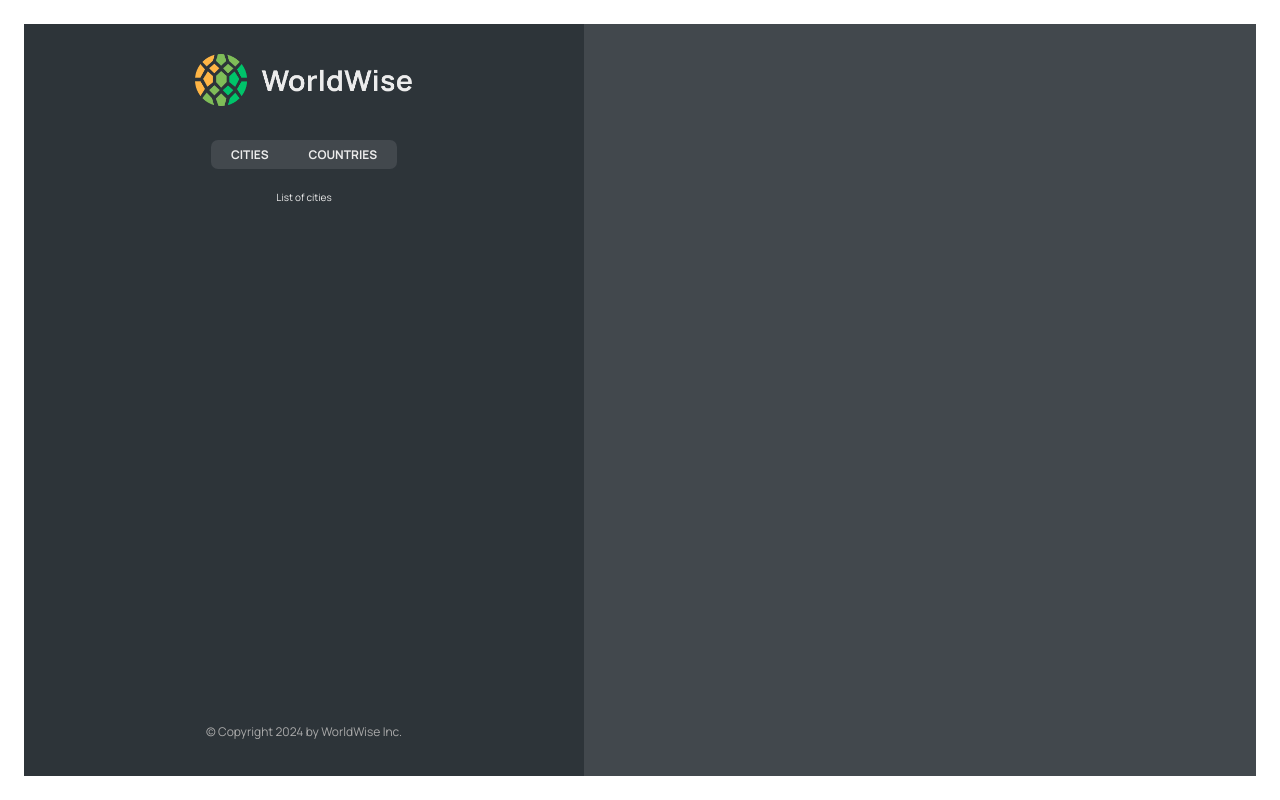
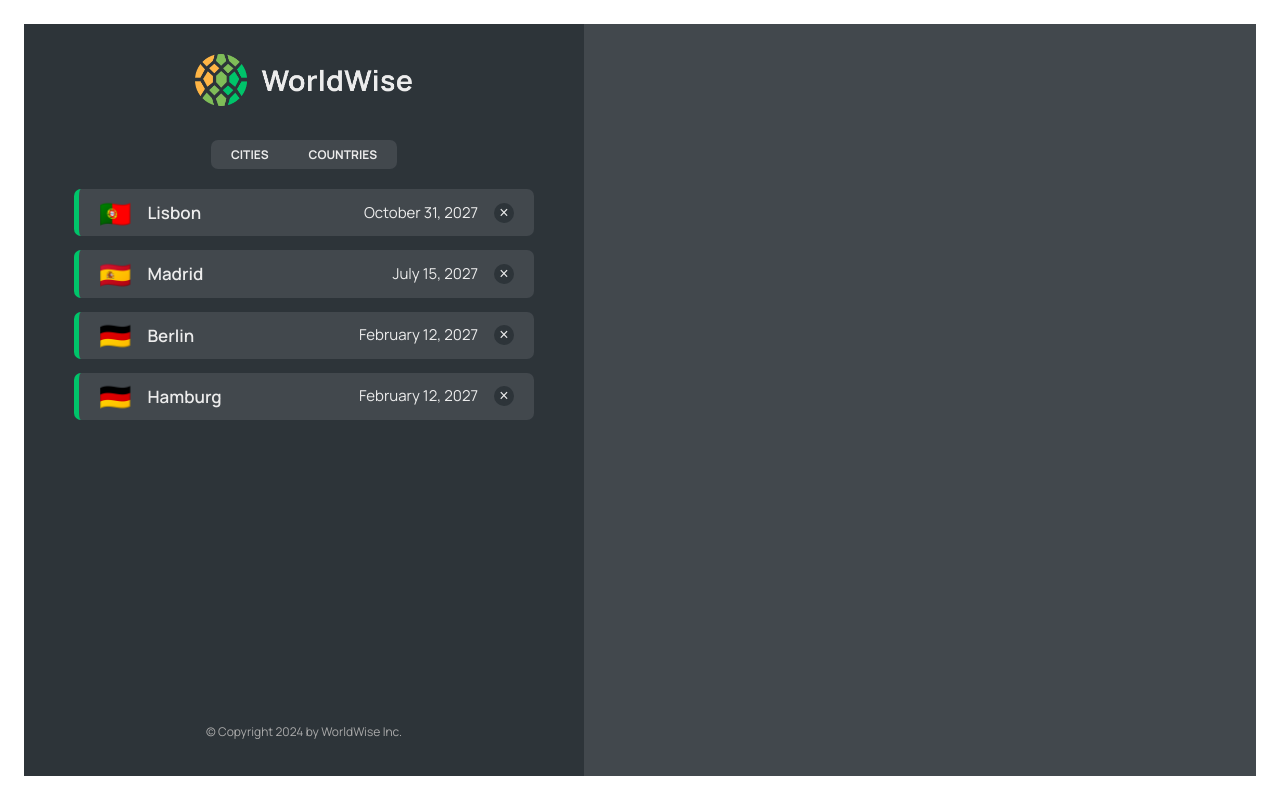
Before and after one commit to ValeriaKey/WorldWise, a React (Vite) app: page /app in a window 1280 px wide. Built offline with nearby package versions, Linux system fonts and the light colour scheme; data requests are answered from the project's data file.

Commit message:
Implementing cities/countries list

```diff
--- a/data/cities.json
+++ b/data/cities.json
@@ -35,6 +35,18 @@
         "lng": 13.376933665713324
       },
       "id": 98443197
+    },
+    {
+      "cityName": "Hamburg",
+      "country": "Germany",
+      "emoji": "🇩🇪",
+      "date": "2027-02-12T09:24:11.863Z",
+      "notes": "Perfect 😃",
+      "position": {
+        "lat": 52.53586782505711,
+        "lng": 13.376933665713324
+      },
+      "id": 9844319723
     }
   ]
 }
--- /dev/null
+++ b/data/cities2.json
@@ -0,0 +1,4 @@
+{
+  "cities": [
+  ]
+}
--- a/package.json
+++ b/package.json
@@ -7,9 +7,11 @@
     "dev": "vite",
     "build": "vite build",
     "lint": "eslint . --ext js,jsx --report-unused-disable-directives --max-warnings 0",
-    "preview": "vite preview"
+    "preview": "vite preview",
+    "server": "json-server --watch data/cities.json --port 8000"
   },
   "dependencies": {
+    "json-server": "^1.0.0-alpha.23",
     "react": "^18.2.0",
     "react-dom": "^18.2.0",
     "react-router-dom": "^6.22.2"
--- a/src/App.jsx
+++ b/src/App.jsx
@@ -1,4 +1,4 @@
-
+import {useState, useEffect} from "react"
 import { BrowserRouter, Routes, Route } from "react-router-dom";
 import Product from "./pages/Product";
 import Pricing from "./pages/Pricing";
@@ -6,8 +6,29 @@
 import PageNotFound from "./pages/PageNotFound";
 import AppLayout from "./pages/AppLayout";
 import Login from "./pages/Login";
+import CityList from "./components/CityList";
+import CountryList from "./components/CountryList"
 
+const BASE_URL = 'http://localhost:8000';
 function App() {
+  const [cities, setCities] = useState([]);
+  const [isLoading, setIsLoading] = useState(false);
+
+  useEffect(function() {
+    async function fetchCities() {
+      try {
+          setIsLoading(true);
+          const res = await fetch(`${BASE_URL}/cities`);
+          const data = await res.json();
+          setCities(data);
+        } catch {
+          alert('There was an error loading data...');
+        } finally {
+          setIsLoading(false);
+        }
+    }
+    fetchCities();
+  }, []);
 
   return (
     <div>
@@ -18,9 +39,9 @@
     <Route path="pricing" element={<Pricing />} />
     <Route path="login" element={<Login />} />
     <Route path="app" element={<AppLayout />}>
-      <Route index element={<p>List of cities</p>} />
-      <Route path="cities" element={<p>List of cities</p>} />
-      <Route path="countries" element={<p>List of countries</p>} />
+      <Route index element={<CityList  cities={cities} isLoading={isLoading} />} />
+      <Route path="cities" element={<CityList cities={cities} isLoading={isLoading} />} />
+      <Route path="countries" element={<CountryList cities={cities} isLoading={isLoading} />} />
       <Route path="form" element={<p>Form</p>} />
     </Route>
     <Route path="*" element={<PageNotFound />} />
--- /dev/null
+++ b/src/components/CityItem.jsx
@@ -0,0 +1,21 @@
+import styles from "./CityItem.module.css";
+const formatDate = (date) =>
+  new Intl.DateTimeFormat("en", {
+    day: "numeric",
+    month: "long",
+    year: "numeric",
+    // weekday: "long",
+  }).format(new Date(date));
+
+function CityItem({city}) {
+    const {cityName, emoji, date} = city;
+
+    return ( <li className={styles.cityItem}>
+        <span className={styles.emoji}>{emoji}</span>
+        <h3 className={styles.name}>{cityName}</h3>
+        <time className={styles.date}>{formatDate(date)}</time>
+        <button className={styles.deleteBtn}>&times;</button>
+    </li> );
+}
+
+export default CityItem;
--- /dev/null
+++ b/src/components/CityList.jsx
@@ -0,0 +1,15 @@
+import CityItem from "./CityItem";
+import styles from "./CityList.module.css";
+import Spinner from "./Spinner";
+import Message from "./Message";
+function CityList({cities, isLoading}) {
+    if(isLoading) {
+        return <Spinner />
+    }
+    if(!cities.length) return <Message message=" Add your first city by clicking on a city on the map!" />
+    return ( <ul className={styles.cityList}>
+        {cities.map(city => <CityItem city={city} key={city.id} /> )}
+    </ul> );
+}
+
+export default CityList;
--- /dev/null
+++ b/src/components/CountryList.jsx
@@ -0,0 +1,23 @@
+import CountryItem from "./CountryItem";
+import styles from "./CountryList.module.css";
+import Spinner from "./Spinner";
+import Message from "./Message";
+
+function CountryList({cities, isLoading}) {
+    if(isLoading) {
+        return <Spinner />
+    }
+    if(!cities.length) return <Message message=" Add your first country by clicking on a city on the map!" />
+
+    const countries = cities.reduce((arr, city) => {
+        if(!arr.map((el) => el.country).includes(city.country))
+        return [...arr, { country: city.country, emoji: city.emoji}];
+        else return arr;
+    }, []);
+
+    return ( <ul className={styles.countryList}>
+        {countries.map(country => <CountryItem country={country}/> )}
+    </ul> );
+}
+
+export default CountryList;
```
Also changed, not shown: 1 other file (tests, documents, lock files or other folders).
